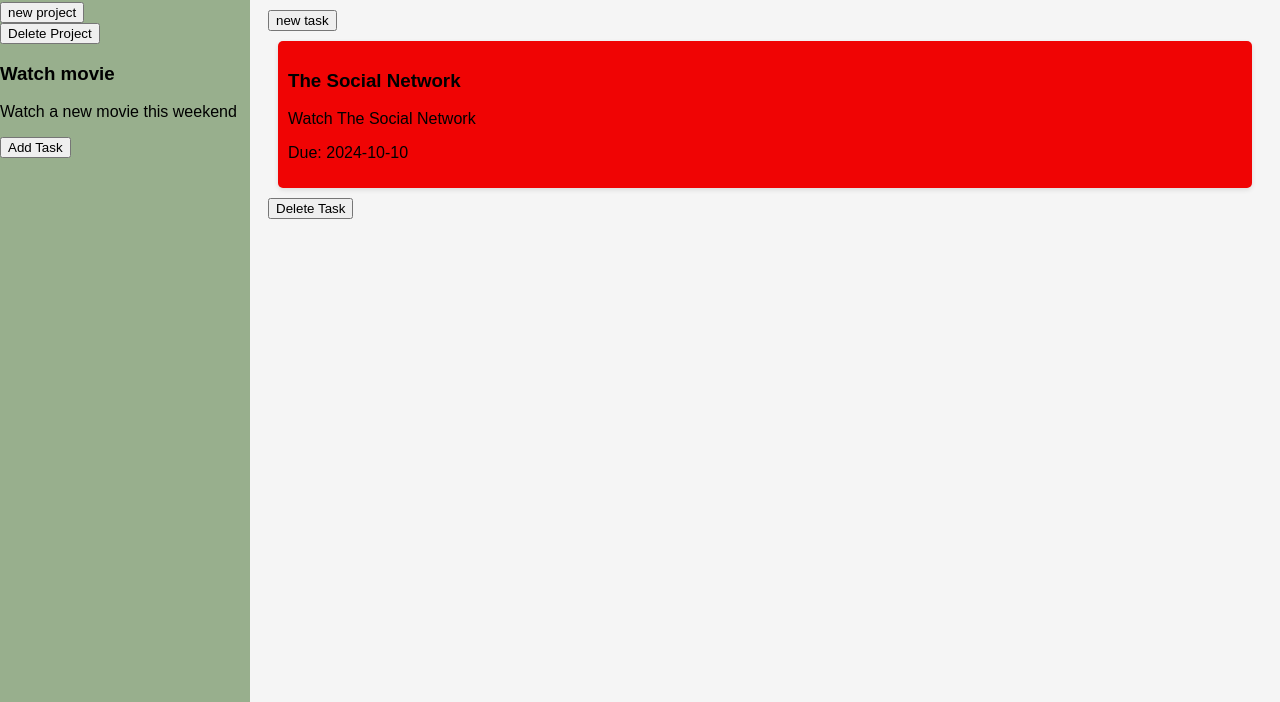
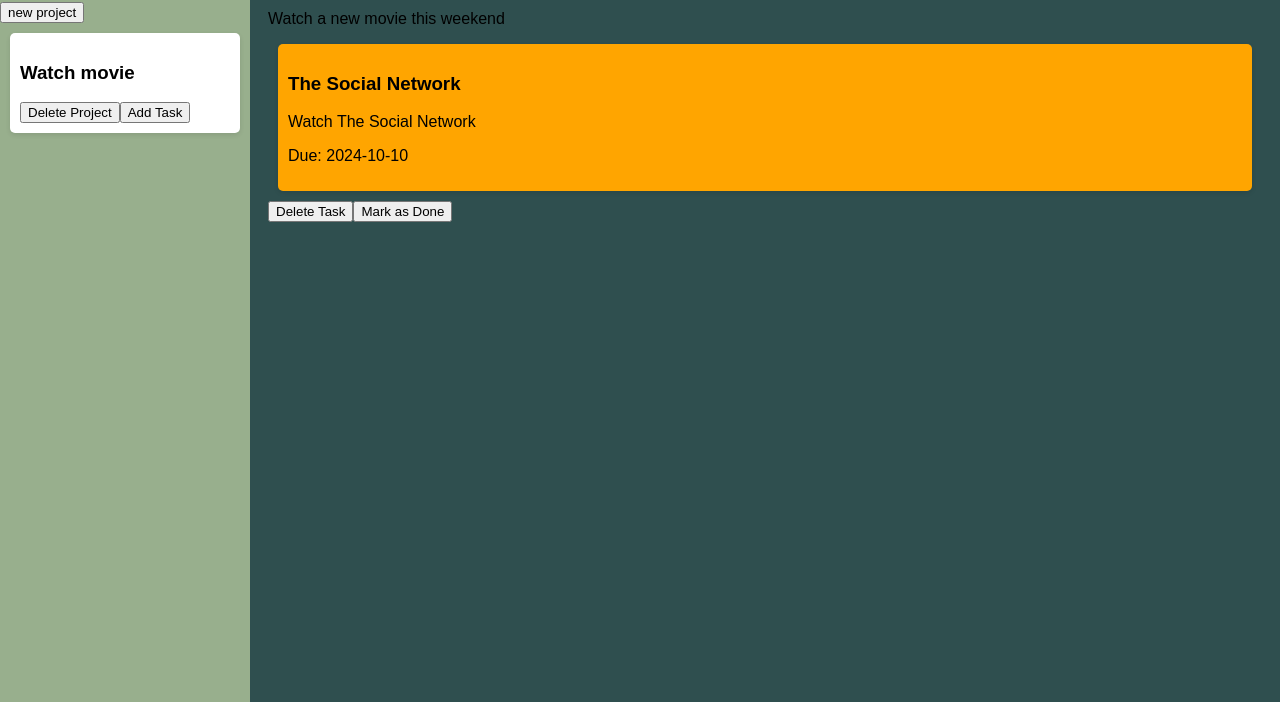
Before and after one commit to Debopri-yo/todolist, a website built with webpack: page src/index.html in a window 1280 px wide. Shown: the part 98-800 px from the top of the page. Built offline with nearby package versions, Linux system fonts and the light colour scheme.

Commit message:
add event listener to project divs,todos are displayed upon selecting a project,todo color acc to prioriy

```diff
--- a/src/dom.js
+++ b/src/dom.js
@@ -9,6 +9,14 @@
     description.textContent = todo.description;
     const dueDate = document.createElement('p');
     dueDate.textContent = `Due: ${todo.dueDate}`;
+    if(todo.priority==="High"){
+        todoDiv.classList.add('priority-high');
+    } else if (todo.priority==="Mid"){
+        todoDiv.classList.add('priority-mid');
+    } else {
+        todoDiv.classList.add('priority-low');
+    }
+    console.log(todo.priority);
     todoDiv.appendChild(title);
     todoDiv.appendChild(description);
     todoDiv.appendChild(dueDate);
@@ -16,12 +24,19 @@
 };
 export function createProjectItem(project){
     const projectDiv = document.createElement('div');
-    projectDiv.className = 'project-item';
+    projectDiv.className = 'project-list';
     const title = document.createElement('h3');
     title.textContent = project.title;
-    const description = document.createElement('p');
-    description.textContent = project.description;
     const id=project.id;
+    projectDiv.appendChild(title);
+    let addTodo = document.createElement('button');
+    addTodo.id = 'add-todo'
+    addTodo.textContent="Add Task";
+    addTodo.addEventListener('click', () => {
+    const newTodo=createTodo("title", "description", "dueDate", "High")
+    project.addTodo(newTodo);
+    renderTodos(project, document.querySelector('#tasks-container'));
+    });
     let removeButton = document.createElement('button');
     removeButton.id = 'del-project'
     removeButton.textContent="Delete Project";
@@ -30,22 +45,17 @@
         projectDiv.remove();
     });
     projectDiv.appendChild(removeButton);
-    projectDiv.appendChild(title);
-    projectDiv.appendChild(description);
-    let addTodo = document.createElement('button');
-    addTodo.id = 'add-todo'
-    addTodo.textContent="Add Task";
-    addTodo.addEventListener('click', () => {
-    const newTodo=createTodo("title", "description", "dueDate", "priority")
-    project.addTodo(newTodo);
-    renderTodos(project, document.querySelector('#tasks-container'));
-    });
     projectDiv.appendChild(addTodo);
     return projectDiv;
 };
 export function renderTodos(project, container) {
     container.innerHTML = '';
     const todos=project.getTodos();
+    const projectTitle= document.getElementById('project-title');
+    projectTitle.textContent=project.title;
+    const description = document.createElement('p');
+    description.textContent = project.description;
+    container.appendChild(description);
     todos.forEach((todo) => {
         const todoElement = createTodoItem(todo);
         container.appendChild(todoElement);
@@ -56,7 +66,14 @@
         project.deleteTodo(todo);
         todoElement.remove();
         removeTodo.remove();
-    });
+        toggleCompleted.remove();
+        });
+        let toggleCompleted = document.createElement('button');
+        toggleCompleted.textContent="Mark as Done";
+        toggleCompleted.addEventListener('click',() => {
+            todo.toggleCompleted();
+        });
     container.appendChild(removeTodo);
+    container.appendChild(toggleCompleted);
     });
 }
--- a/src/index.html
+++ b/src/index.html
@@ -14,7 +14,6 @@
     </div>
     <div class="main">
       <h1 id="project-title">Project Title</h1>
-      <button id="new-task">new task</button>
       <div id="tasks-container"></div>
   </body>
   <script src="./index.js"></script>
--- a/src/index.js
+++ b/src/index.js
@@ -2,7 +2,6 @@
 import { createProjectItem } from './dom.js';
 import { createProject } from './project.js';
 import { createTodo } from './todo.js';
-import { createTodoItem } from './dom.js';
 import { renderTodos } from './dom.js';
 let projects = [];
 const newProject = document.getElementById('new-project');
@@ -12,6 +11,10 @@
     projectList.id = 'project-list';
     const project = createProject("Grocery shopping", "Weekly grocery shopping");
     const projectElement = createProjectItem(project);
+    projectElement.addEventListener('click', () => {
+      const todoContainer = document.querySelector('#tasks-container');
+      renderTodos(project,todoContainer);
+    })
     projects.push(project);
     container.appendChild(projectElement);
 });
@@ -21,10 +24,13 @@
 const container = document.querySelector('#projects-container');
 const project = createProject("Watch movie", "Watch a new movie this weekend");
 const projectElement = createProjectItem(project);
-const todo= createTodo("The Social Network", "Watch The Social Network", "2024-10-10", "High");
+const todo= createTodo("The Social Network", "Watch The Social Network", "2024-10-10", "Mid");
 project.addTodo(todo);
 projects.push(project);
 container.appendChild(projectElement);
+projectElement.addEventListener('click', () => {
+      const todoContainer = document.querySelector('#tasks-container');
+      renderTodos(project,todoContainer);
+    })
 const todoContainer = document.querySelector('#tasks-container');
 renderTodos(project, todoContainer);
-project.toggleSelected();
--- a/src/project.js
+++ b/src/project.js
@@ -7,10 +7,6 @@
         todos.splice(todo,1);
     }
     const id=crypto.randomUUID();
-    let selected=false;
-    const toggleSelected=()=>{
-        selected=!selected;
-    }
     const getTodos = () => todos;
-    return { title, description, todos ,addTodo,id,deleteTodo,selected,toggleSelected,getTodos};
+    return { title, description, addTodo,id,deleteTodo,getTodos};
 };
--- a/src/styles/style.css
+++ b/src/styles/style.css
@@ -1,6 +1,6 @@
 body {
   font-family: sans-serif;
-  background: #f5f5f5;
+  background: darkslategray;
 }
 .sidenav {
   height: 100%; /* Full-height: remove this if you want "auto" height */
@@ -29,9 +29,19 @@
   background: #e0e0e0;
 }
 .todo-item{
-  background: rgb(240, 4, 4);
   margin: 10px;
   padding: 10px;
   border-radius: 5px;
   box-shadow: 0 2px 5px rgba(0, 0, 0, 0.1);
 }
+.priority-high {
+  background: rgb(240, 4, 4);
+}
+
+.priority-mid {
+  background: rgb(255, 165, 0);
+}
+
+.priority-low {
+  background: rgb(100, 200, 100);
+}
```
